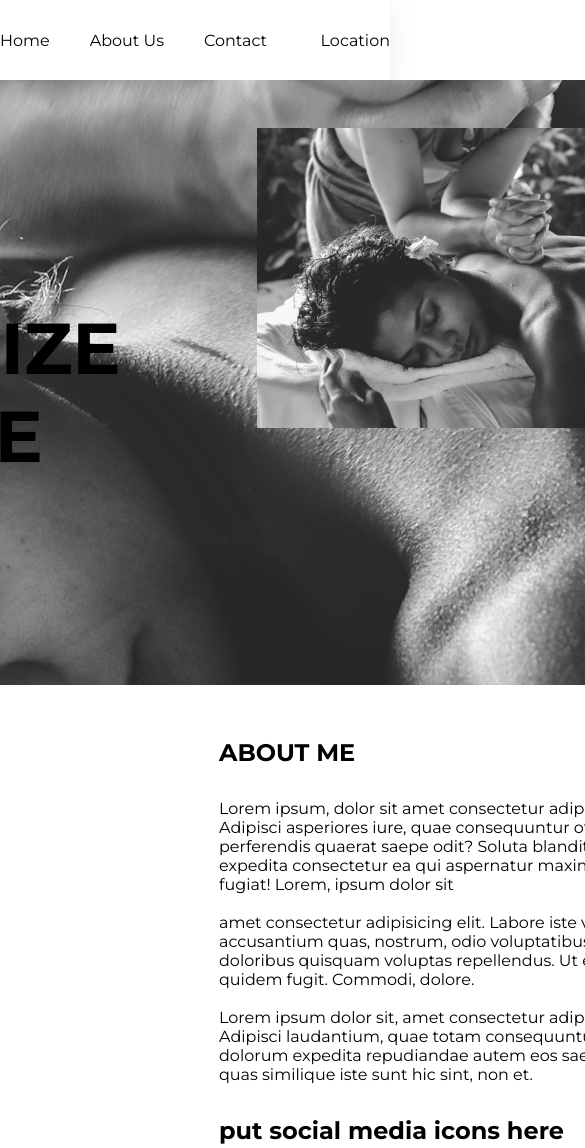
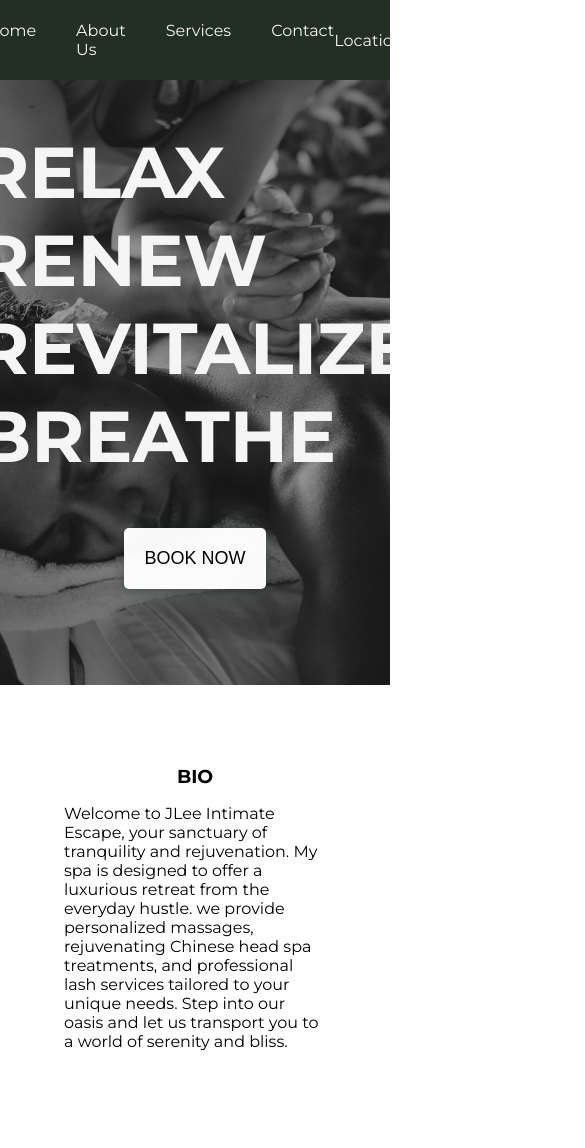
Before and after one commit to gamerboyelz/spa-sensation, a plain HTML site: page index.html in a window 390 px wide. Shown: the top 1148 px of the page, 585 px wide, since content can reach past the window. After the commit the page ends 1115 px from the top, so only its background shows below. Drawn offline with Linux system fonts and the light colour scheme.

Commit message:
change design to  mobile first approach

```diff
--- a/index.html
+++ b/index.html
@@ -1,15 +1,13 @@
 <!DOCTYPE html>
 <html lang="en">
-
 <head>
     <meta charset="UTF-8" />
     <meta name="viewport" content="width=device-width, initial-scale=1.0" />
     <link rel="preconnect" href="https://fonts.googleapis.com">
     <link rel="preconnect" href="https://fonts.gstatic.com" crossorigin>
-    <link href="https://fonts.googleapis.com/css2?family=Montserrat:ital,wght@0,100..900;1,100..900&display=swap"
-        rel="stylesheet">
+    <link href="https://fonts.googleapis.com/css2?family=Montserrat:ital,wght@0,100..900;1,100..900&display=swap" rel="stylesheet">
     <link rel="stylesheet" href="main.css" />
-    <title>Nexx Level Visuals</title>
+    <title>Jleeintimate</title>
 </head>
 
 <body>
@@ -19,17 +17,28 @@
                 <div class="navLinks">
                     <a href="#">Home</a>
                     <a href="#">About Us</a>
+                    <a href="#">Services</a>
                     <a href="#">Contact</a>
                 </div>
                 <div class="locationIcon">
                     <a href="#">Location</a>
                 </div>
             </div>
+            <!-- <div class="navChildMobile">
+                <div class="mobileLogo">
+                    logo
+                </div>
+                <div class="mobileHamburgerMenu">
+                    <span></span>
+                    <span></span>
+                    <span></span>
+                </div>
+
+            </div> -->
         </nav>
     </header>
 
     <section class="mainContainer">
-        <div class="mainContainerContent">
 
             <div class="heroContainer">
                 <div class="heroTextContainer">
@@ -40,31 +49,15 @@
                         <button class="bookNowBtn">BOOK NOW</button>
                     </div>
                 </div>
-                <div>
-                    <img class="heroImage" src="/images/hero-image.jpg" alt="image of a female laying down on elbows">
-                </div>
+            </div>
+            <div class="aboutMe">
+                <h3>BIO</h3>
+                <p>Welcome to JLee Intimate Escape, your sanctuary of tranquility and rejuvenation. My spa is designed to offer a luxurious retreat from the everyday hustle. we provide personalized massages, rejuvenating Chinese head spa treatments, and professional lash services tailored to your unique needs. Step into our oasis and let us transport you to a world of serenity and bliss.</p>
+
+            </div>
+            <div>
+
             </div>
 
-             <div class="aboutMeContainer">
-                <div class="aboutmeImageContainer"><img class="nlvLogo" src="/images/logo.png" alt="nexx level visuals logo"></div>
-                <div class="aboutMeSummaryContainer">
-                    <div><h2>ABOUT ME</h2></div>
-                    <div>Lorem ipsum, dolor sit amet consectetur adipisicing elit. Adipisci asperiores iure, quae consequuntur officiis perferendis quaerat saepe odit? Soluta blanditiis nostrum expedita consectetur ea qui aspernatur maxime eius hic fugiat! Lorem, ipsum dolor sit <br><br>amet consectetur adipisicing elit. Labore iste vero optio accusantium quas, nostrum, odio voluptatibus iusto nobis doloribus quisquam voluptas repellendus. Ut eligendi labore quidem fugit. Commodi, dolore. <br><br>Lorem ipsum dolor sit, amet consectetur adipisicing elit. Adipisci laudantium, quae totam consequuntur sequi iusto, dolorum expedita repudiandae autem eos saepe incidunt quas similique iste sunt hic sint, non et.
-                    </div>
-                    <div><h1>put social media icons here</h1></div>
-                </div>
-            </div>
-
-            <div class="mapAndContactFormContainer">
-                <div class="mapContainer">
-
-                </div>
-                <div class="contactFormContainer">
-
-                </div>
-            </div>
-
-
-        </div>
     </section>
 </body>
--- a/main.css
+++ b/main.css
@@ -1,138 +1,117 @@
-@import "mobile.css";
-
 * {
   margin: 0;
   padding: 0;
 }
-  body{
-    font-family:"Montserrat", sans-serif;
+body {
+  font-family: "Montserrat", sans-serif;
+  overflow-x: hidden;
 }
 
 /* navigation styles */
-  nav{
+header {
+  box-shadow: rgba(149, 157, 165, 0.2) 0px 8px 24px;
+  background-color: rgba(28, 42, 28, 0.973);
+}
+nav {
   display: flex;
   height: 80px;
   justify-content: center;
   align-items: center;
-    box-shadow: rgba(149, 157, 165, 0.2) 0px 8px 24px;
-
 }
-  .navChild{
+.navChild {
   display: flex;
   width: 1024px;
   justify-content: space-between;
   align-items: center;
 }
-  .navLinks{
+.navLinks {
   display: flex;
   gap: 40px;
 }
 
-
-  a{
+a {
   text-decoration: none;
-    color: black;
+  color: whitesmoke;
   padding: 2rem 0rem 2rem 0rem;
 }
 
-  .locationIcon{
+.locationIcon {
   display: flex;
 }
-  /* body main container */
-
-  .mainContainer{
+/* Hero section styles */
+.heroContainer {
   display: flex;
-    justify-content: center;
-
-  }
-  .mainContainerContent{
-    width: 1024px;
-
-  }
-  /* Hero section styles */
-  .heroContainer{
-    background-image: url("/images/hero-image.jpg");
+  justify-content: flex-start;
+  background-image: linear-gradient(rgba(0, 0, 0, 0.381), rgba(0, 0, 0, 0.392)), url("images/hero-image.jpg");
   background-repeat: no-repeat;
   background-position: center;
-    display: flex;
-    width: 1024px;
-    justify-content: space-between;
-    gap: 2rem;
+  background-size: cover;
   padding-top: 3rem;
   padding-bottom: 3rem;
+  padding-left: 8rem;
+  padding-right: 8rem;
 }
-  .heroTextContainer{
+
+.heroTextContainer {
   display: flex;
   flex-direction: column;
   justify-content: center;
   font-size: 3rem;
   font-weight: lighter;
-
-
 }
-  .heroImage{
-    height: 300px;
+.heroTextContainer div h1 {
+  color: whitesmoke;
+  text-shadow: rgba(149, 157, 165, 0.2) 0px 8px 24px;
 }
-  .bookNowBtnContainer{
+.bookNowBtnContainer {
   display: flex;
   justify-content: center;
-
 }
-  .bookNowBtn{
-    font-size:large;
+.bookNowBtn {
+  font-size: large;
   margin-top: 3rem;
   margin-bottom: 3rem;
   padding: 20px;
   border-radius: 5px;
   border: none;
-    box-shadow: rgba(14, 30, 37, 0.12) 0px 2px 4px 0px, rgba(14, 30, 37, 0.32) 0px 2px 16px 0px;
+  box-shadow: rgba(14, 30, 37, 0.12) 0px 2px 4px 0px,
+    rgba(14, 30, 37, 0.32) 0px 2px 16px 0px;
+  /* color: whitesmoke; */
+  background-color: rgba(255, 255, 255, 0.973);
 }
 
-    /* portfolio container styles */
-    .aboutMeContainer{
-      display: flex;
-      width: 1024px;
-      gap: 3rem;
-      /* background-color: yellow; */
 
+
+/* mobile styles */
+@media (max-width: 800px) {
+  html,body {
+  font-family: "Montserrat", sans-serif;
+  overflow-x: hidden;
 }
-    .aboutmeImageContainer{
+nav{
+  padding-left: 1rem;
+  padding-right: 1rem;
+}
+.mainContainer{
+    flex-direction: column;
+  }
+  .heroContainer {
   display: flex;
   justify-content: center;
-      align-items: center;
-      width: 512px;
-      height: 512px;
-      /* background-color: coral; */
+  background-image: linear-gradient(rgba(0, 0, 0, 0.381), rgba(0, 0, 0, 0.392)), url("images/hero-image.jpg");
+  background-repeat: no-repeat;
+  background-position: center;
+  background-size: cover;
+  padding-top: 3rem;
+  padding-bottom: 3rem;
+  padding-left: 8rem;
+  padding-right: 8rem;
 }
-    .nlvLogo{
-      height: 300px;
-      filter: invert(100%)
+.aboutMe{
+  padding: 4rem;
 }
-    .aboutMeSummaryContainer{
-      display: flex;
-      flex-direction: column;
-      gap: 2rem;
-      width: 512px;
-      height: 512px;
-      justify-content: center;
-      /* background-color:darkgreen */
+h3{
+  text-align: center;
+  padding: 1rem;
 }
-
-     /* map and Contact form container styles */
-     .mapAndContactFormContainer{
-      display: flex;
-      width: 1024px;
-      gap: 3rem;
-      background-color: green;
 }
-     .mapContainer{
-      width: 512px;
-      height: 512px;
-      background-color: purple;
-     }
-     .contactFormContainer{
-      width: 512px;
-      height: 512px;
-      background-color: burlywood
-
-     }
```
Also changed, not shown: images/image4.jpg (added). Lines whose indentation alone changed are shown as unchanged.
